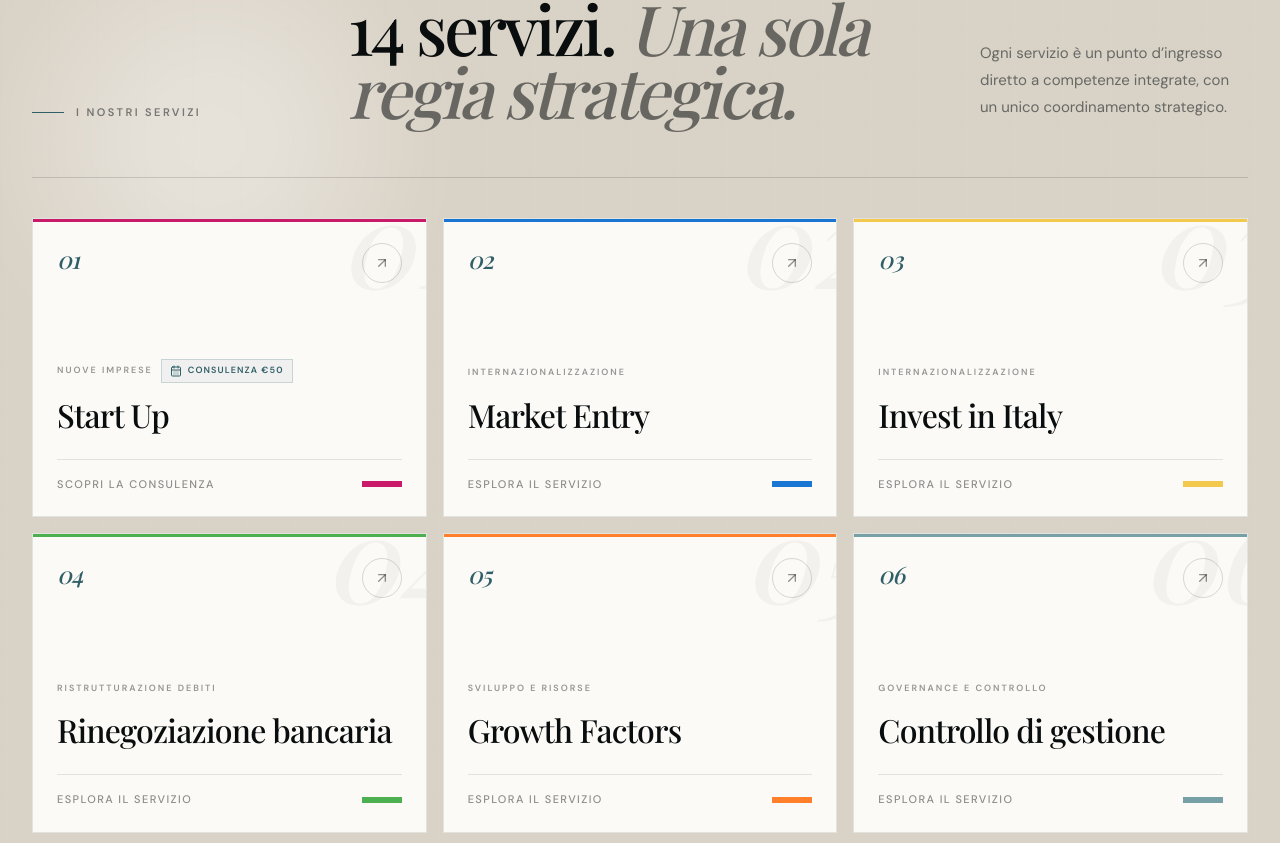
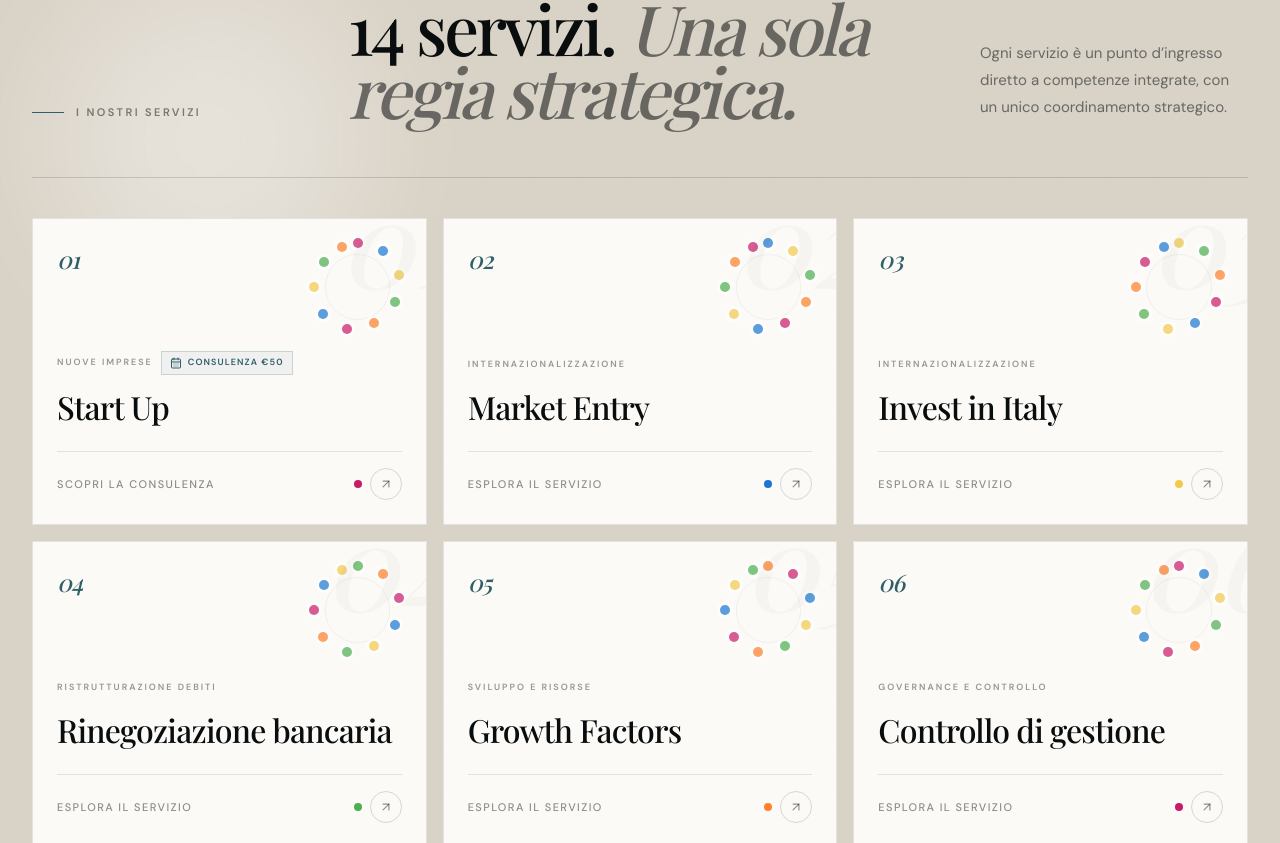
Before and after one commit to gaetanomeli95-lab/Prosperya-site, a Next.js app: page / in a window 1280 px wide. Shown: the part 2577-3420 px from the top of the page. Built offline with nearby package versions, Linux system fonts and the light colour scheme; a web font is replaced by a local one.

Commit message:
ui: add Prosperya orbit signature to service cards

```diff
--- a/src/components/ServiceCatalogGrid.tsx
+++ b/src/components/ServiceCatalogGrid.tsx
@@ -4,18 +4,13 @@ import { serviceCatalog } from '@/data/services';
 import { cn } from '@/lib/utils';
 import { FadeIn } from './MotionWrapper';
 
-const accents = [
-  'bg-logo-magenta',
-  'bg-logo-blue',
-  'bg-logo-yellow',
-  'bg-logo-green',
-  'bg-logo-orange',
-  'bg-mediterranean-light',
+const accents = ['#C81A69', '#1976D2', '#F2C94C', '#4CAF50', '#FF7F2A'];
+const orbitDots = [
+  { x: 50, y: 4 }, { x: 76, y: 13 }, { x: 93, y: 38 }, { x: 89, y: 66 }, { x: 67, y: 88 },
+  { x: 39, y: 94 }, { x: 14, y: 78 }, { x: 5, y: 50 }, { x: 15, y: 24 }, { x: 34, y: 9 },
 ];
 
-interface ServiceCatalogGridProps {
-  compact?: boolean;
-}
+interface ServiceCatalogGridProps { compact?: boolean; }
 
 export function ServiceCatalogGrid({ compact = false }: ServiceCatalogGridProps) {
   const remainder = serviceCatalog.length % 3;
@@ -25,13 +20,10 @@ export function ServiceCatalogGrid({ compact = false }: ServiceCatalogGridProps)
       {serviceCatalog.map((service, index) => {
         const centerFinalPair = remainder === 2 && index === serviceCatalog.length - 2;
         const price = service.consultationPrice;
+        const accent = accents[index % accents.length];
 
         return (
-          <FadeIn
-            key={service.title}
-            delay={index * 0.02}
-            className={cn('h-full lg:col-span-2', centerFinalPair && 'lg:col-start-2')}
-          >
+          <FadeIn key={service.title} delay={index * 0.02} className={cn('h-full lg:col-span-2', centerFinalPair && 'lg:col-start-2')}>
             <Link
               href={service.href}
               className={cn(
@@ -41,18 +33,25 @@ export function ServiceCatalogGrid({ compact = false }: ServiceCatalogGridProps)
               )}
               aria-label={`Approfondisci ${service.title}`}
             >
-              <span className={cn('absolute inset-x-0 top-0 h-[3px]', accents[index % accents.length])} />
-              <span className="pointer-events-none absolute -right-8 -top-10 font-heading text-[7.5rem] italic leading-none text-night/[0.035] transition-colors duration-500 group-hover:text-night/[0.065]">
+              <div className="pointer-events-none absolute right-5 top-5 h-20 w-20 opacity-70 transition-all duration-700 group-hover:scale-110 group-hover:opacity-100 sm:h-24 sm:w-24">
+                <span className="absolute inset-[16%] rounded-full border border-night/[0.07]" />
+                <span className="absolute inset-0 transition-transform duration-[1100ms] ease-out group-hover:rotate-[24deg]">
+                  {orbitDots.map((dot, dotIndex) => (
+                    <span
+                      key={dotIndex}
+                      className="absolute h-2.5 w-2.5 -translate-x-1/2 -translate-y-1/2 rounded-full shadow-[0_0_0_3px_rgba(255,255,255,.75)]"
+                      style={{ left: `${dot.x}%`, top: `${dot.y}%`, backgroundColor: accents[(dotIndex + index) % accents.length] }}
+                    />
+                  ))}
+                </span>
+              </div>
+
+              <span className="pointer-events-none absolute -right-8 -top-10 font-heading text-[7.5rem] italic leading-none text-night/[0.025] transition-colors duration-500 group-hover:text-night/[0.045]">
                 {String(index + 1).padStart(2, '0')}
               </span>
 
-              <div className="relative flex items-start justify-between gap-4">
-                <span className="editorial-index text-2xl text-mediterranean">
-                  {String(index + 1).padStart(2, '0')}
-                </span>
-                <span className="grid h-10 w-10 shrink-0 place-items-center rounded-full border border-night/15 text-night/45 transition-all duration-300 group-hover:bg-night group-hover:text-white">
-                  <ArrowUpRight className="h-4 w-4 transition-transform duration-300 group-hover:-translate-y-0.5 group-hover:translate-x-0.5" />
-                </span>
+              <div className="relative flex items-start justify-between gap-4 pr-20">
+                <span className="editorial-index text-2xl text-mediterranean">{String(index + 1).padStart(2, '0')}</span>
               </div>
 
               <div className="relative mt-auto pt-12">
@@ -65,15 +64,16 @@ export function ServiceCatalogGrid({ compact = false }: ServiceCatalogGridProps)
                   )}
                 </div>
 
-                <h3 className="max-w-[25rem] text-[1.8rem] font-heading leading-[1] text-night sm:text-[2rem]">
-                  {service.title}
-                </h3>
+                <h3 className="max-w-[25rem] text-[1.8rem] font-heading leading-[1] text-night sm:text-[2rem]">{service.title}</h3>
 
                 <div className="mt-7 flex items-center justify-between gap-4 border-t border-night/10 pt-4">
-                  <p className="text-[11px] font-medium uppercase tracking-[.13em] text-night/46">
-                    {price ? 'Scopri la consulenza' : 'Esplora il servizio'}
-                  </p>
-                  <span className={cn('h-1.5 w-10 transition-all duration-500 group-hover:w-16', accents[index % accents.length])} />
+                  <p className="text-[11px] font-medium uppercase tracking-[.13em] text-night/46">{price ? 'Scopri la consulenza' : 'Esplora il servizio'}</p>
+                  <span className="flex items-center gap-2">
+                    <span className="h-2 w-2 rounded-full" style={{ backgroundColor: accent }} />
+                    <span className="grid h-8 w-8 place-items-center rounded-full border border-night/15 text-night/45 transition-all duration-300 group-hover:bg-night group-hover:text-white">
+                      <ArrowUpRight className="h-3.5 w-3.5 transition-transform duration-300 group-hover:-translate-y-0.5 group-hover:translate-x-0.5" />
+                    </span>
+                  </span>
                 </div>
               </div>
             </Link>
```
